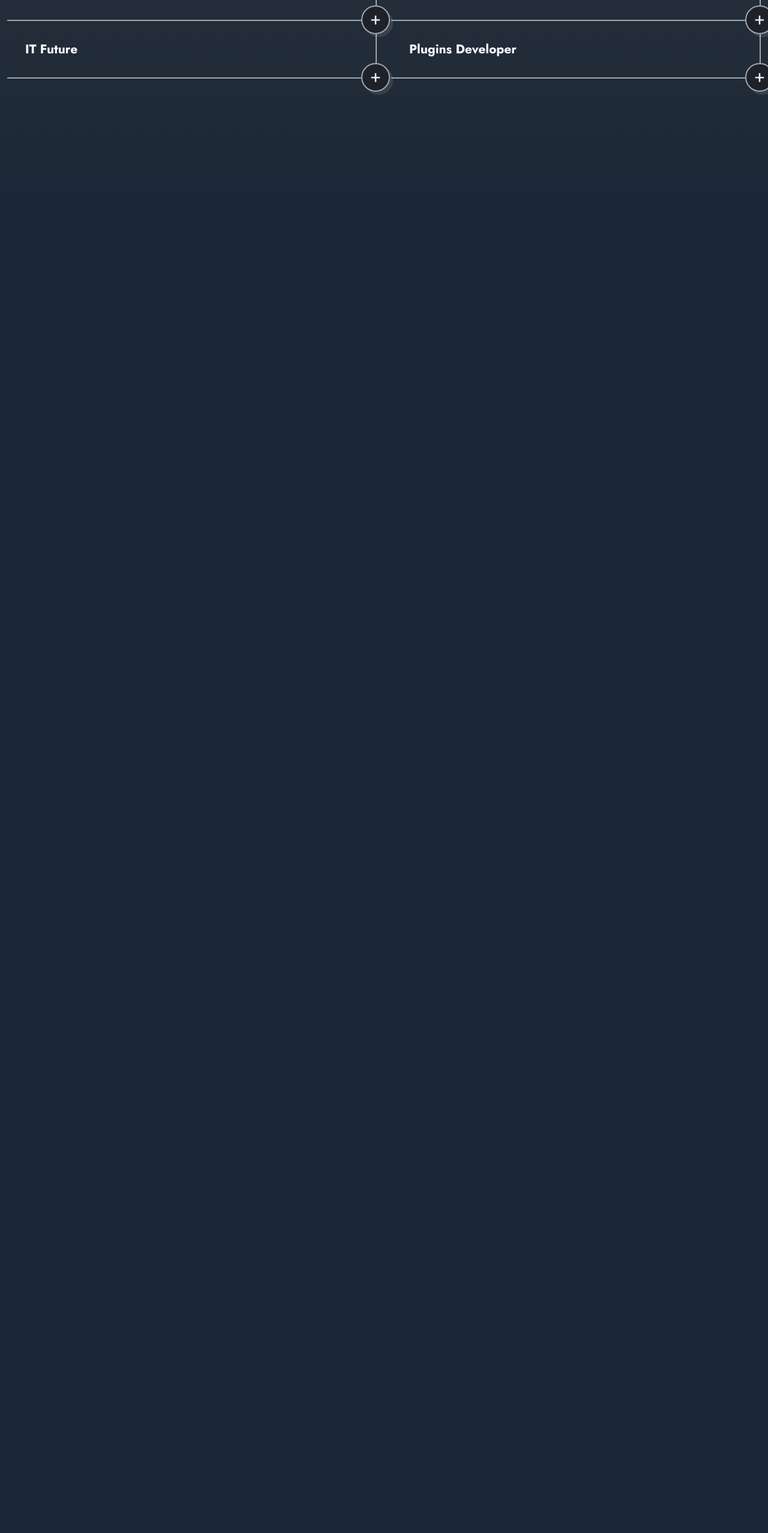
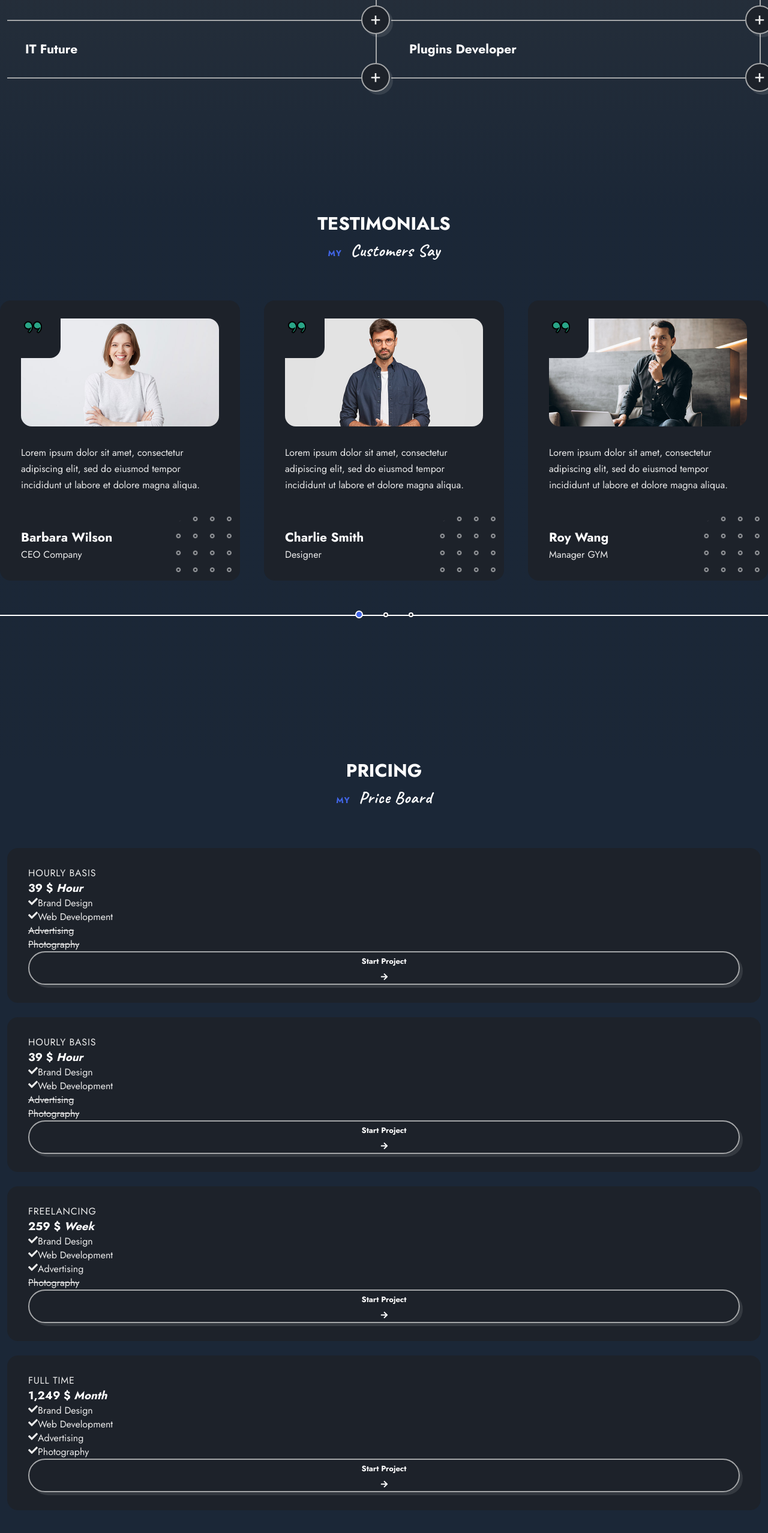
Before and after one commit to Jaymoo87/ViteReactPortfolio, a React (Vite) app: page / in a window 1280 px wide. Shown: the part 4334-6890 px from the top of the page at 60% size. Before the commit the page ends 4685 px from the top, so only its background shows below. Built offline with nearby package versions, Linux system fonts and the light colour scheme.

Commit message:
testimonials done, pricing laid out no style yet though

```diff
--- a/src/App.jsx
+++ b/src/App.jsx
@@ -6,6 +6,8 @@ import Services from "./components/home/services/Services";
 import Portfolio from "./components/portfolio/Portfolio";
 import Skills from "./components/skills/Skills";
 import Resume from "./components/resume/Resume";
+import Testimonials from "./components/testimonials/Testimonials";
+import Pricing from "./components/pricing/Pricing";
 
 function App() {
   const [count, setCount] = useState(0);
@@ -17,6 +19,8 @@ function App() {
       <Skills />
       <Portfolio />
       <Resume />
+      <Testimonials />
+      <Pricing />
     </main>
   );
 }
--- /dev/null
+++ b/src/components/pricing/Pricing.jsx
@@ -0,0 +1,166 @@
+import React from "react";
+import shapeTwo from "../../assets/shape-2.png";
+import { FaCheck, FaArrowRight } from "react-icons/fa";
+import "./pricing.css";
+
+const Pricing = () => {
+  return (
+    <section className="pricing section" id="pricing">
+      <h2 className="section__title">Pricing</h2>
+      <p className="section__subtitle text-cs">
+        My <span>Price Board</span>
+      </p>
+
+      <div className="pricing__container container grid">
+        <div className="pricing__item card card-one">
+          <span className="pricing__subtitle text-cs">Hourly Basis</span>
+          <h3 className="pricing__price">
+            39 <span>$</span> <em>Hour</em>
+          </h3>
+
+          <p className="pricing__description"></p>
+
+          <ul className="pricing__list">
+            <li className="list__item">
+              <FaCheck className="list__icon"></FaCheck>
+              <span>Brand Design</span>
+            </li>
+
+            <li className="list__item">
+              <FaCheck className="list__icon"></FaCheck>
+              <span>Web Development</span>
+            </li>
+
+            <li className="list__item">
+              <del>Advertising</del>
+            </li>
+
+            <li className="list__item">
+              <del>Photography</del>
+            </li>
+          </ul>
+
+          <a href="" className="btn pricing__btn">
+            Start Project
+            <FaArrowRight className="pricing__btn-icon"></FaArrowRight>{" "}
+          </a>
+
+          <img src={shapeTwo} alt="" className="shape c__shape" />
+        </div>
+
+        <div className="pricing__item card card-one">
+          <span className="pricing__subtitle text-cs">Hourly Basis</span>
+          <h3 className="pricing__price">
+            39 <span>$</span> <em>Hour</em>
+          </h3>
+
+          <p className="pricing__description"></p>
+
+          <ul className="pricing__list">
+            <li className="list__item">
+              <FaCheck className="list__icon"></FaCheck>
+              <span>Brand Design</span>
+            </li>
+
+            <li className="list__item">
+              <FaCheck className="list__icon"></FaCheck>
+              <span>Web Development</span>
+            </li>
+
+            <li className="list__item">
+              <del>Advertising</del>
+            </li>
+
+            <li className="list__item">
+              <del>Photography</del>
+            </li>
+          </ul>
+
+          <a href="" className="btn pricing__btn">
+            Start Project
+            <FaArrowRight className="pricing__btn-icon"></FaArrowRight>{" "}
+          </a>
+
+          <img src={shapeTwo} alt="" className="shape c__shape" />
+        </div>
+
+        <div className="pricing__item card card-one">
+          <span className="pricing__subtitle text-cs">Freelancing</span>
+          <h3 className="pricing__price">
+            259 <span>$</span> <em>Week</em>
+          </h3>
+
+          <p className="pricing__description"></p>
+
+          <ul className="pricing__list">
+            <li className="list__item">
+              <FaCheck className="list__icon"></FaCheck>
+              <span>Brand Design</span>
+            </li>
+
+            <li className="list__item">
+              <FaCheck className="list__icon"></FaCheck>
+              <span>Web Development</span>
+            </li>
+
+            <li className="list__item">
+              <FaCheck className="list__icon"></FaCheck>
+              <span>Advertising</span>
+            </li>
+
+            <li className="list__item">
+              <del>Photography</del>
+            </li>
+          </ul>
+
+          <a href="" className="btn pricing__btn">
+            Start Project
+            <FaArrowRight className="pricing__btn-icon"></FaArrowRight>{" "}
+          </a>
+
+          <img src={shapeTwo} alt="" className="shape c__shape" />
+        </div>
+
+        <div className="pricing__item card card-one">
+          <span className="pricing__subtitle text-cs">Full Time</span>
+          <h3 className="pricing__price">
+            1,249 <span>$</span> <em>Month</em>
+          </h3>
+
+          <p className="pricing__description"></p>
+
+          <ul className="pricing__list">
+            <li className="list__item">
+              <FaCheck className="list__icon"></FaCheck>
+              <span>Brand Design</span>
+            </li>
+
+            <li className="list__item">
+              <FaCheck className="list__icon"></FaCheck>
+              <span>Web Development</span>
+            </li>
+
+            <li className="list__item">
+              <FaCheck className="list__icon"></FaCheck>
+              <span>Advertising</span>
+            </li>
+
+            <li className="list__item">
+              <FaCheck className="list__icon"></FaCheck>
+              <span>Photography</span>
+            </li>
+          </ul>
+
+          <a href="" className="btn pricing__btn">
+            Start Project
+            <FaArrowRight className="pricing__btn-icon"></FaArrowRight>{" "}
+          </a>
+
+          <img src={shapeTwo} alt="" className="shape c__shape" />
+        </div>
+      </div>
+    </section>
+  );
+};
+
+export default Pricing;
--- /dev/null
+++ b/src/components/testimonials/Testimonials.jsx
@@ -0,0 +1,70 @@
+import React from "react";
+import { testimonials } from "../../Data";
+import shapeTwo from "../../assets/shape-2.png";
+import testimonialIcon from "../../assets/testimonials-icon.svg";
+
+// Import Swiper React components
+import { Swiper, SwiperSlide } from "swiper/react";
+
+// import required modules
+import { Pagination } from "swiper";
+
+// Import Swiper styles
+import "swiper/css";
+import "swiper/css/pagination";
+import "./testimonials.css";
+
+const Testimonials = () => {
+  return (
+    <section className="testimonials section" id="testimonials">
+      <h2 className="section__title">Testimonials</h2>
+      <p className="section__subtitle text-cs">
+        My <span>Customers Say</span>
+      </p>
+
+      <Swiper
+        pagination={{
+          clickable: true,
+        }}
+        breakpoints={{
+          540: {
+            slidesPerView: 1,
+            spaceBetween: 30,
+          },
+          768: {
+            slidesPerView: 2,
+            spaceBetween: 30,
+          },
+          1200: {
+            slidesPerView: 3,
+            spaceBetween: 40,
+          },
+        }}
+        modules={[Pagination]}
+        className="testimonials__container container mySwiper"
+      >
+        {testimonials.map(({ img, name, author, description }, index) => {
+          return (
+            <SwiperSlide key={index} className="testimonials__item card card-one">
+              <div className="testimonial__header">
+                <div className="testimonial__icon">
+                  <img src={testimonialIcon} alt="" />
+                </div>
+                <img src={img} alt="" className="testimonial__img" />
+              </div>
+
+              <p className="testimonial__description">{description}</p>
+
+              <h3 className="testimonial__name">{name}</h3>
+              <p className="testimonial__author">{author}</p>
+
+              <img src={shapeTwo} alt="" className="shape c__shape" />
+            </SwiperSlide>
+          );
+        })}
+      </Swiper>
+    </section>
+  );
+};
+
+export default Testimonials;
--- /dev/null
+++ b/src/components/testimonials/testimonials.css
@@ -0,0 +1,38 @@
+.testimonials {
+  background-image: var(--third-gradient);
+}
+
+.testimonial__container {
+  text-align: center;
+}
+
+.testimonial__header {
+  position: relative;
+}
+.testimonial__img {
+  height: 180px;
+  width: 100%;
+  border-radius: 18px;
+  object-fit: cover;
+  margin-bottom: 30px;
+  vertical-align: middle;
+}
+
+.testimonial__icon {
+  position: absolute;
+  top: 0;
+  left: 0;
+  width: 66px;
+  height: 66px;
+  background: var(--container-color);
+  border-bottom-right-radius: 18px;
+}
+
+.testimonial__description {
+  min-height: 110px;
+}
+
+.testimonial__name {
+  font-size: var(--largest-font-size);
+  margin-top: 30px;
+}
```
Also changed, not shown: src/components/pricing/pricing.css (added).
